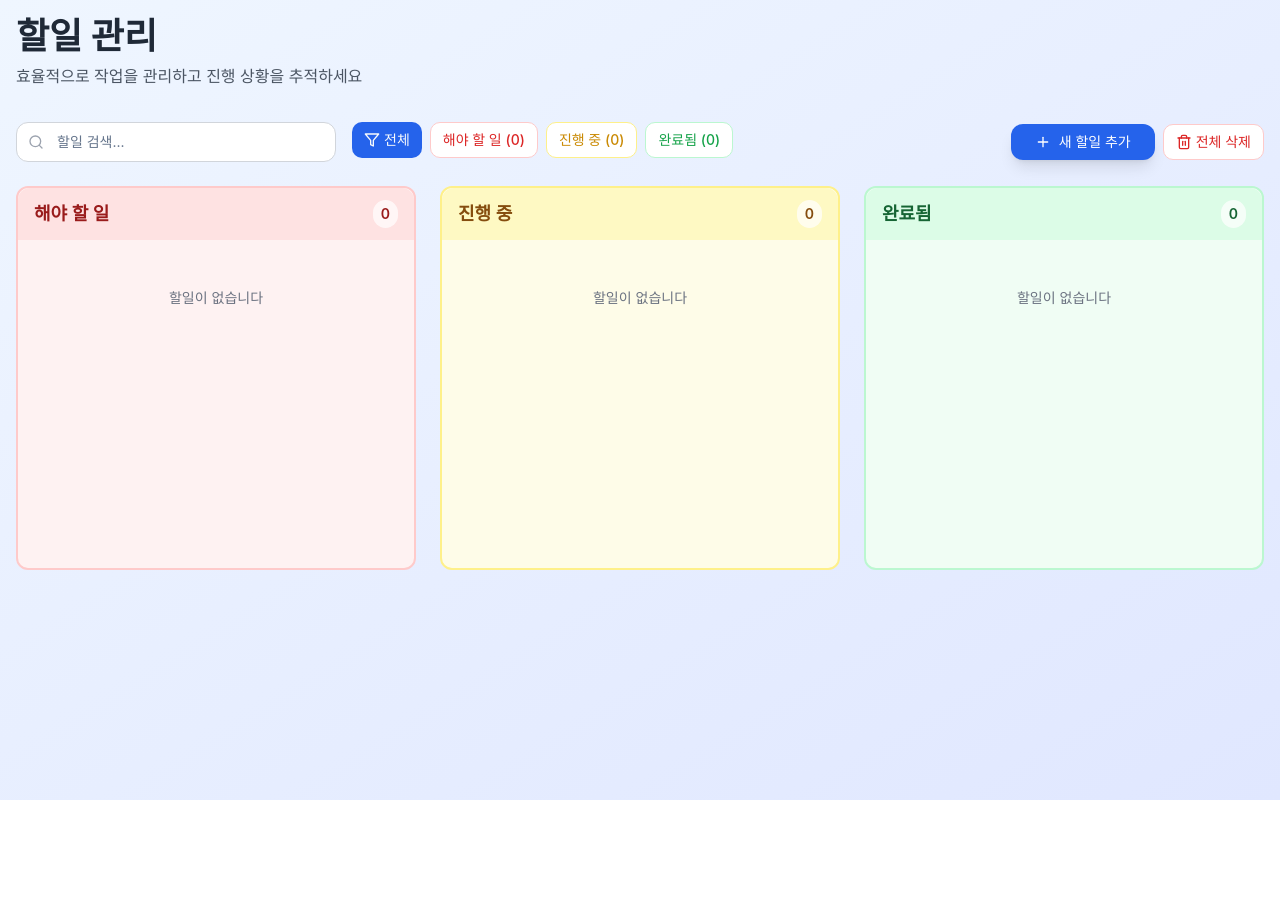
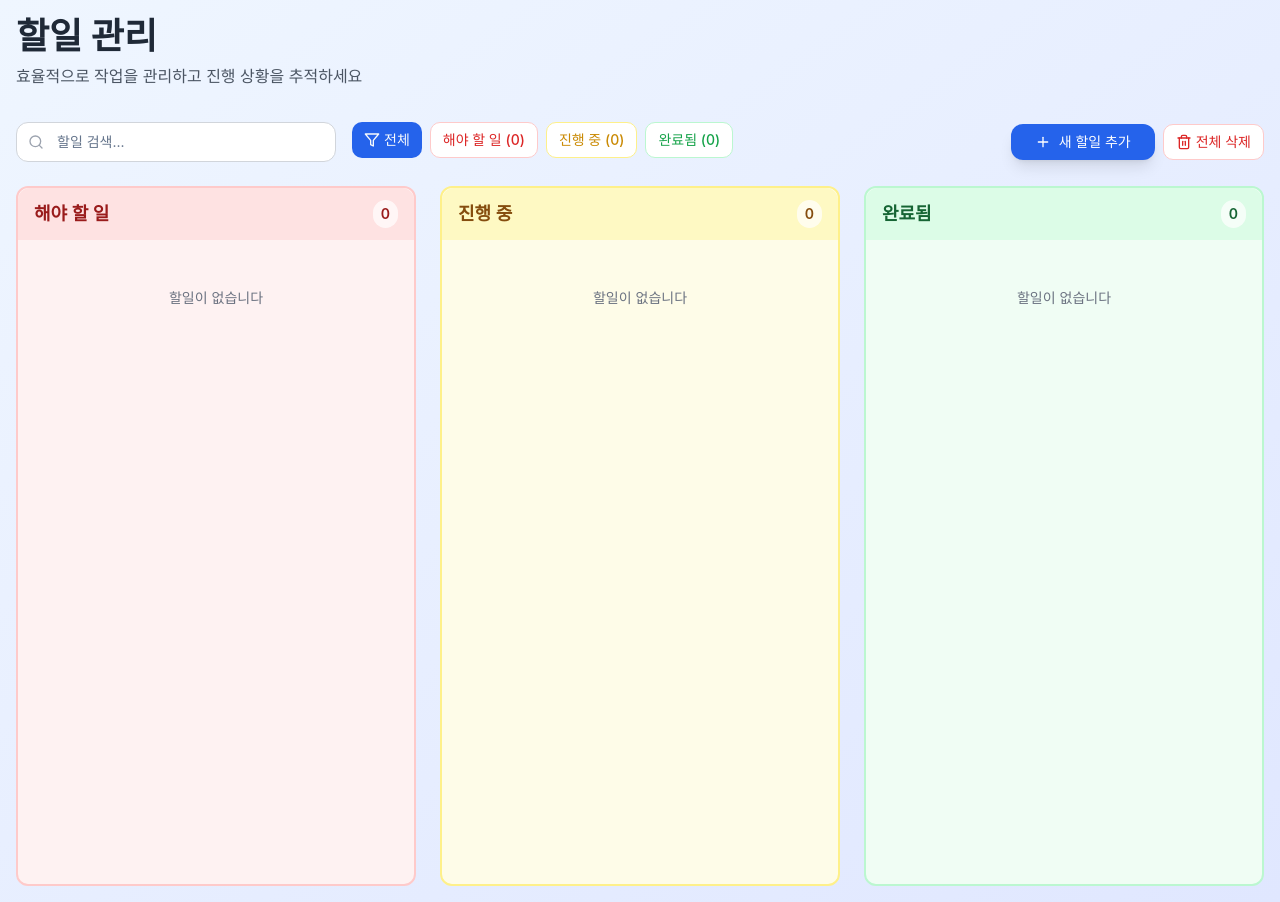
Before and after one commit to beom-jun-kim/amuz_assignment, a React (Vite) app: page / in a window 1280 px wide. Before the commit the page ends 800 px from the top, so only its background shows below. Built offline with nearby package versions, Linux system fonts and the light colour scheme.

Commit message:
Style : 디바이스별 컬럼 높이 설정

```diff
--- a/src/components/TodoColumn.tsx
+++ b/src/components/TodoColumn.tsx
@@ -21,8 +21,8 @@ function TodoColumn({
   headerColor,
 }: TodoColumnProps) {
   return (
-    <div className={`rounded-lg border-2 ${color} min-h-96`}>
-      <div className={`${headerColor} px-4 py-3 rounded-t-lg`}>
+    <div className={`rounded-lg border-2 ${color} h-[500px] md:h-[600px] lg:h-[650px] xl:h-[700px] flex flex-col`}>
+      <div className={`${headerColor} px-4 py-3 rounded-t-lg flex-shrink-0`}>
         <h2 className="font-semibold text-lg flex items-center justify-between">
           {title}
           <span className="bg-white bg-opacity-70 text-sm px-2 py-1 rounded-full">
@@ -37,7 +37,7 @@ function TodoColumn({
           <div
             ref={provided.innerRef}
             {...provided.droppableProps}
-            className={`p-4 min-h-80 transition-colors duration-200 ${
+            className={`p-4 flex-1 overflow-y-auto transition-colors duration-200 ${
               snapshot.isDraggingOver ? "bg-blue-50 bg-opacity-50" : ""
             }`}
           >
```
